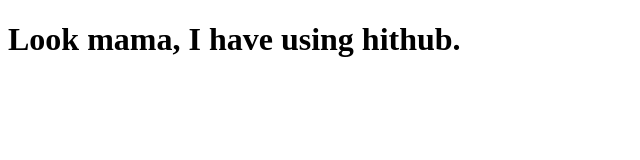
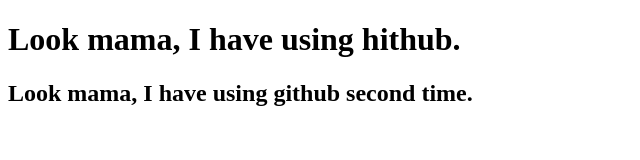
Before and after one commit to mdabdurrahmanabab/my-frist-websit, a plain HTML site: page index.html in a window 1280 px wide. Shown: the whole page, without its empty margins (0-640 px from the left). Drawn offline with Linux system fonts and the light colour scheme.

Commit message:
other add

```diff
--- a/index.html
+++ b/index.html
@@ -7,5 +7,6 @@
 </head>
 <body>
       <h1>Look mama, I have using hithub.</h1>
+      <h2>Look mama, I have using github second time.</h2>
 </body>
 </html>
```
Also changed, not shown: 1 other file.
